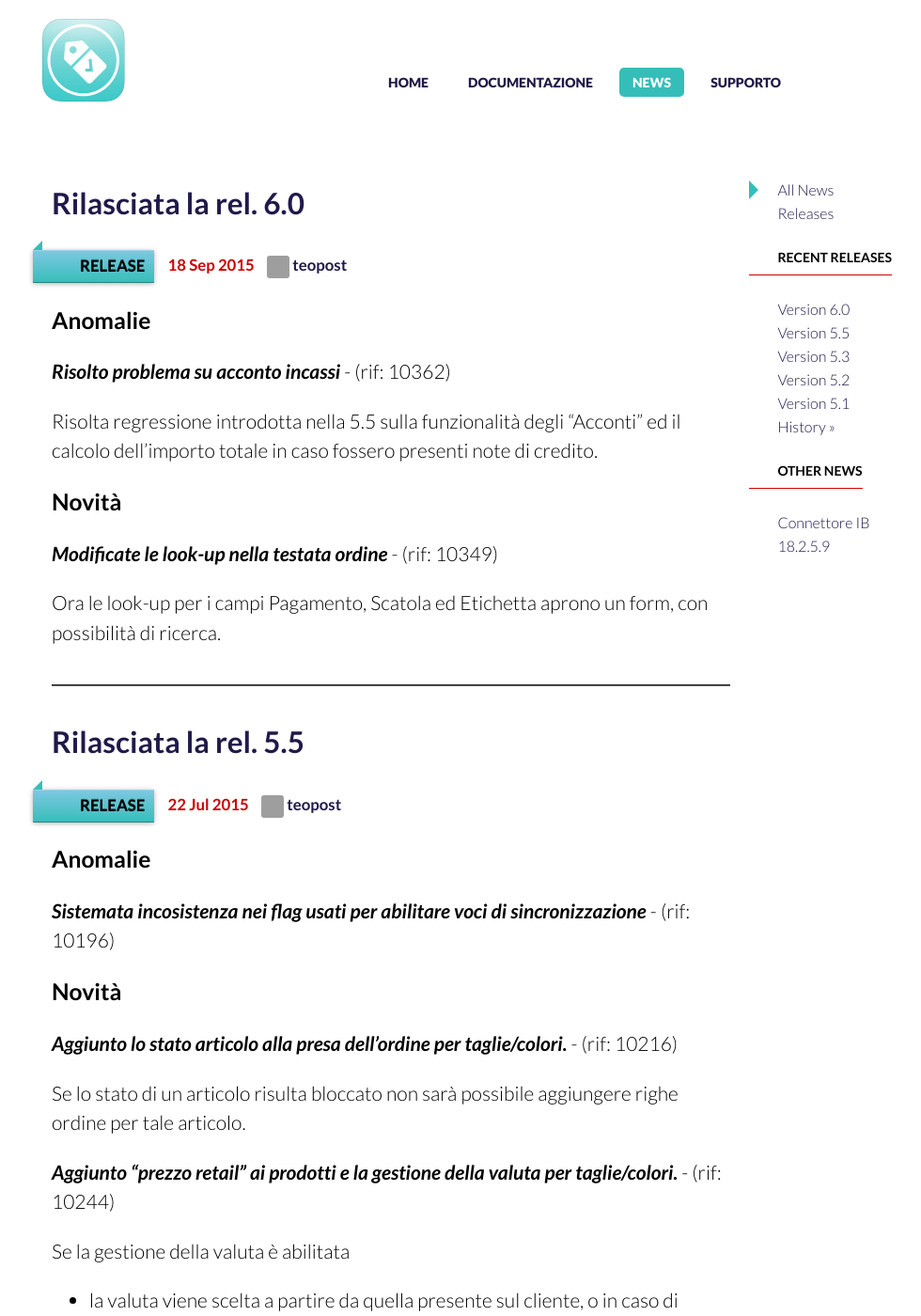
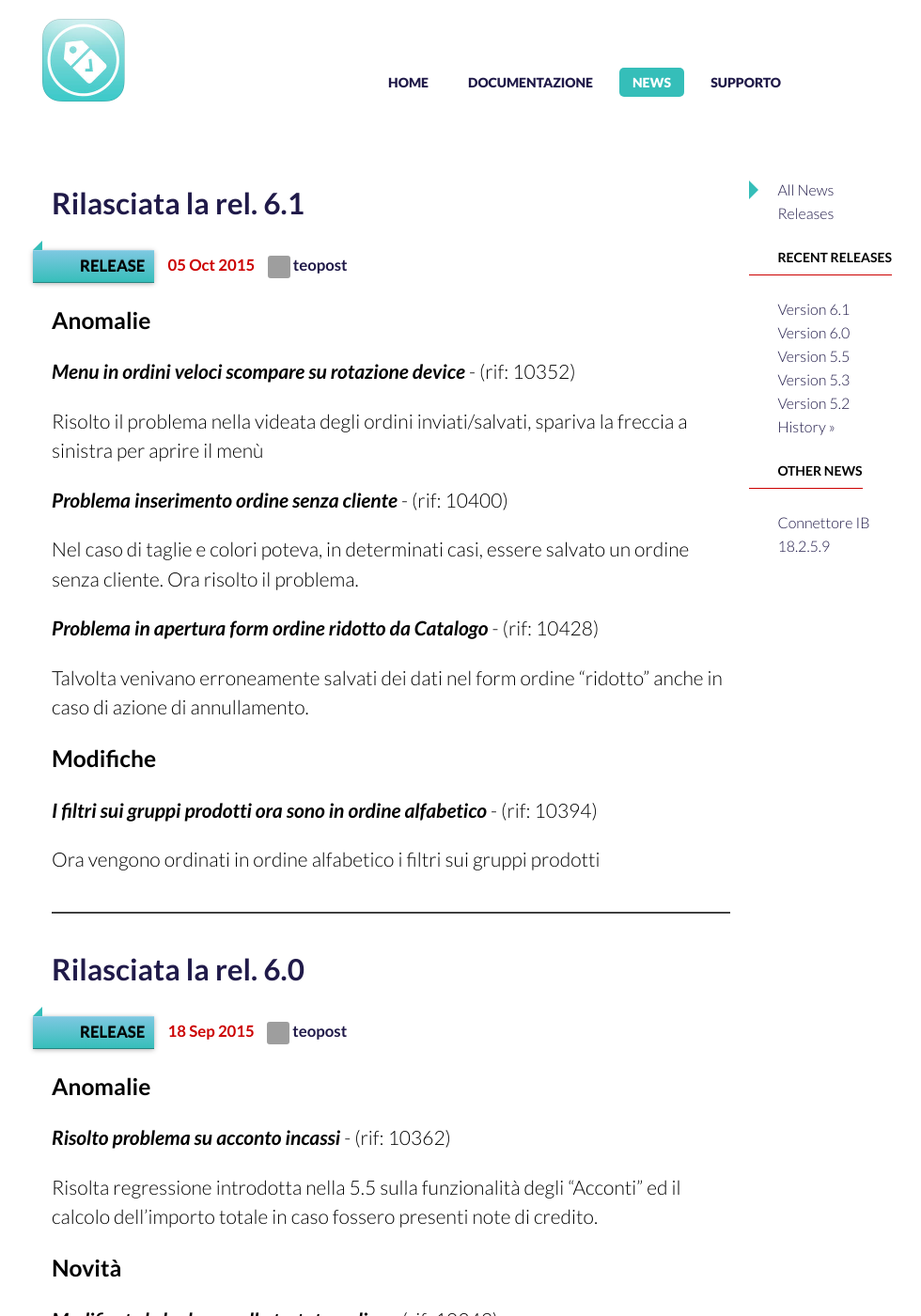
Before and after one commit to teopost/icommerce-website, a Jekyll site: the page built from news/index.html, in a window 1280 px wide and 1400 px high. Shown: the whole window at 94% size, without its empty margins (126-1106 px from the left). Built offline with Jekyll 4.4.1, drawn with Linux system fonts in a browser that asks for light colours; grey boxes are pictures that could not be loaded.

```diff
--- /dev/null
+++ b/_posts/2015-10-05-rel-6-1-released.md
@@ -0,0 +1,28 @@
+---
+layout: news_item
+title: Rilasciata la rel. 6.1
+date: "2015-10-05 08:00:00 +0200"
+author: teopost
+version: 6.1
+categories: [release]
+---
+
+### Anomalie
+
+**_Menu in ordini veloci scompare su rotazione device_** - (rif: 10352)
+
+Risolto il problema nella videata degli ordini inviati/salvati, spariva la freccia a sinistra per aprire il menù
+
+**_Problema inserimento ordine senza cliente_** - (rif: 10400)
+
+Nel caso di taglie e colori poteva, in determinati casi, essere salvato un ordine senza cliente. Ora risolto il problema.
+
+**_Problema in apertura form ordine ridotto da Catalogo_** - (rif: 10428)
+
+Talvolta venivano erroneamente salvati dei dati nel form ordine "ridotto" anche in caso di azione di annullamento.
+
+### Modifiche
+
+**_I filtri sui gruppi prodotti ora sono in ordine alfabetico_** - (rif: 10394)
+
+Ora vengono ordinati in ordine alfabetico i filtri sui gruppi prodotti
```
Also changed, not shown: _docs/history.md (+27 -41 lines).
